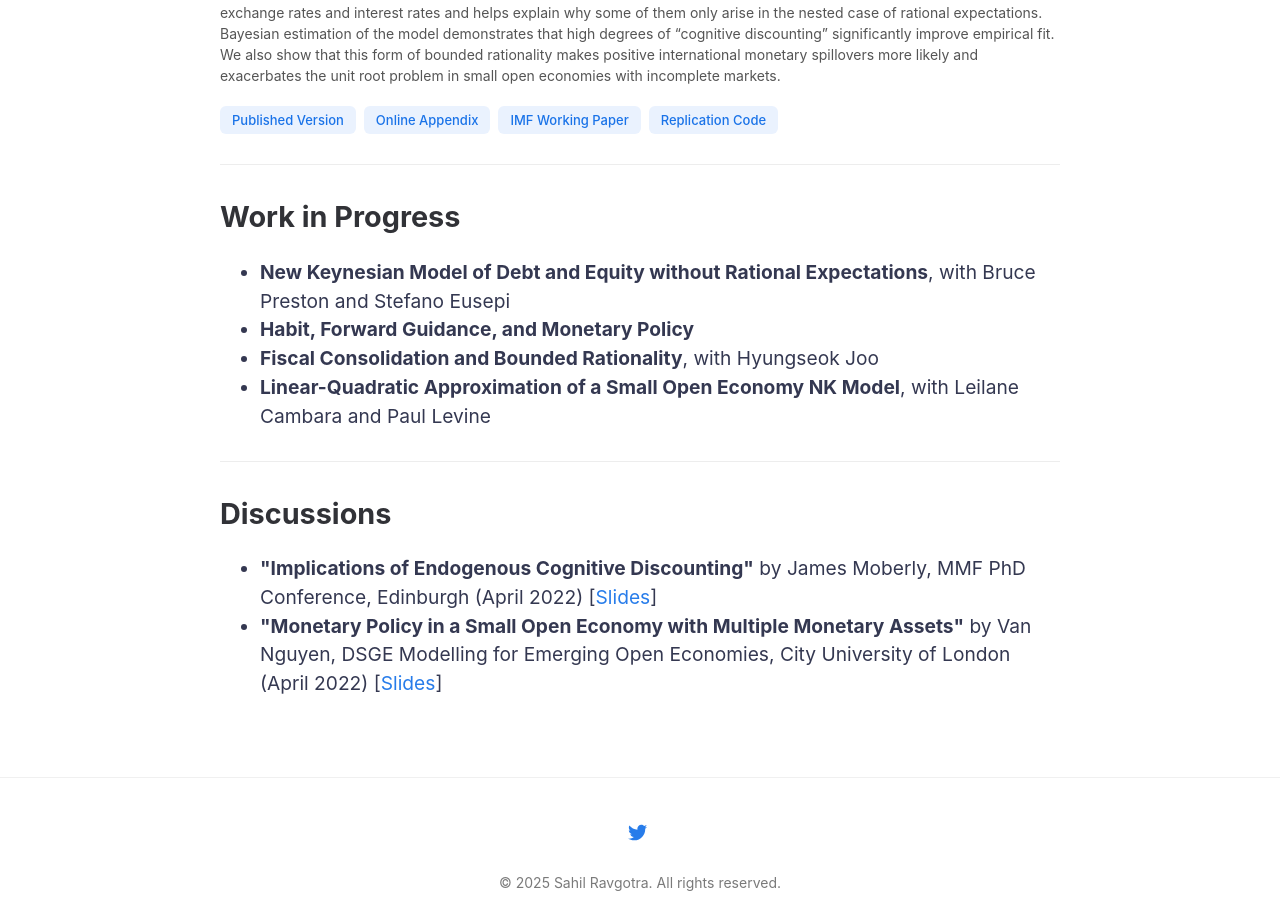
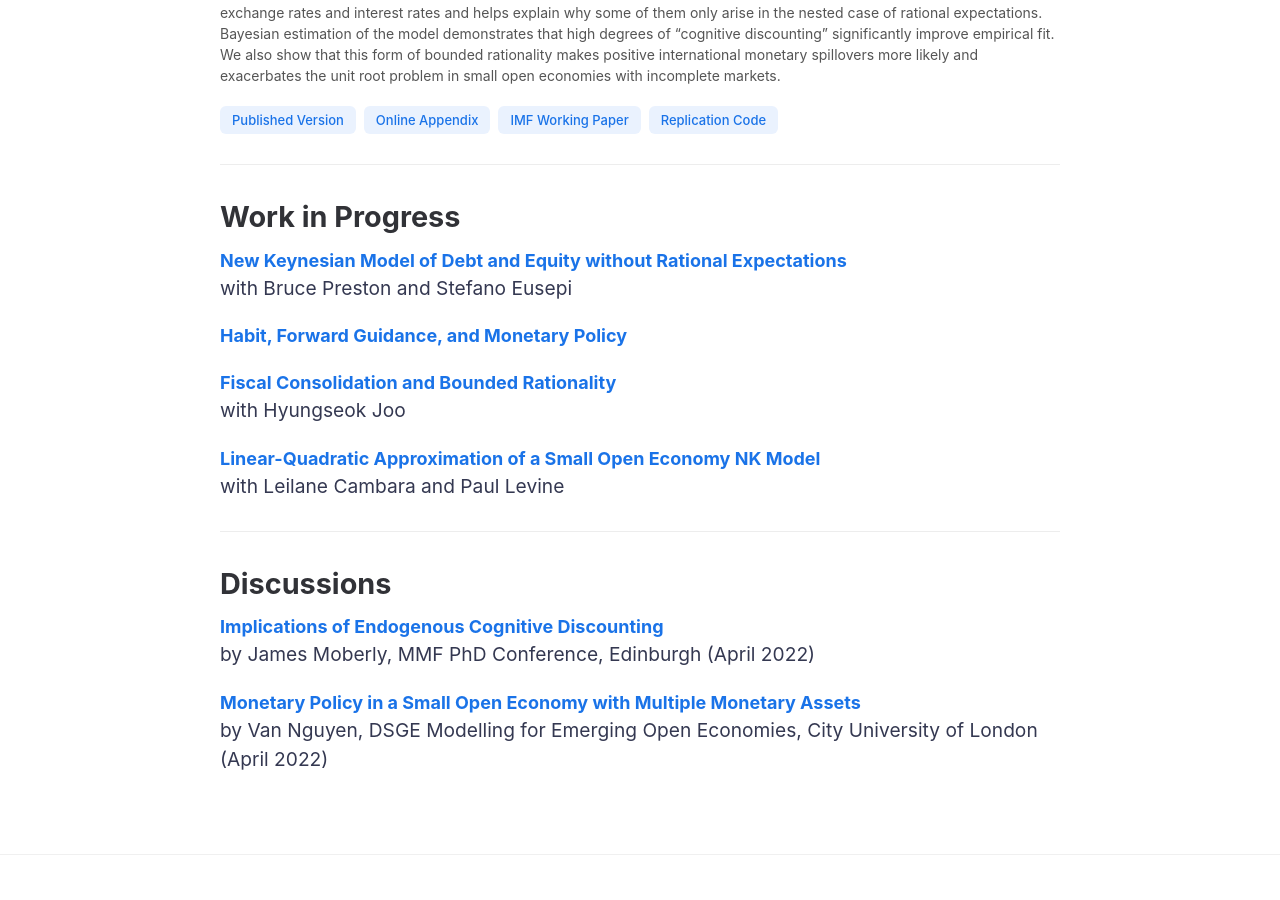
Before and after one commit to ravgotrasahil/ravgotrasahil-github.io, a Jekyll site: the page built from research.md, in a window 1280 px wide and 900 px high, scrolled down 766 px. Built offline with Jekyll 4.4.1, drawn with Linux system fonts in a browser that asks for light colours.

Commit message:
Update research.md

```diff
--- a/research.md
+++ b/research.md
@@ -40,26 +40,35 @@ We analyze the implications of adding boundedly rational agents à la Gabaix (20
 
 <h2>Work in Progress</h2>
 
-<ul>
-  <li><strong>New Keynesian Model of Debt and Equity without Rational Expectations</strong>, with Bruce Preston and Stefano Eusepi</li>
-  <li><strong>Habit, Forward Guidance, and Monetary Policy</strong></li>
-  <li><strong>Fiscal Consolidation and Bounded Rationality</strong>, with Hyungseok Joo</li>
-  <li><strong>Linear-Quadratic Approximation of a Small Open Economy NK Model</strong>, with Leilane Cambara and Paul Levine</li>
-</ul>
+<p>
+  <span style="font-size: 18px; font-weight: bold; color: #1a73e8;">New Keynesian Model of Debt and Equity without Rational Expectations</span><br>
+  with Bruce Preston and Stefano Eusepi
+</p>
+
+<p>
+  <span style="font-size: 18px; font-weight: bold; color: #1a73e8;">Habit, Forward Guidance, and Monetary Policy</span>
+</p>
+
+<p>
+  <span style="font-size: 18px; font-weight: bold; color: #1a73e8;">Fiscal Consolidation and Bounded Rationality</span><br>
+  with Hyungseok Joo
+</p>
+
+<p>
+  <span style="font-size: 18px; font-weight: bold; color: #1a73e8;">Linear-Quadratic Approximation of a Small Open Economy NK Model</span><br>
+  with Leilane Cambara and Paul Levine
+</p>
 
 <hr style="margin: 30px 0;">
 
 <h2>Discussions</h2>
 
-<ul>
-  <li>
-    <strong>"Implications of Endogenous Cognitive Discounting"</strong> by James Moberly,
-    MMF PhD Conference, Edinburgh (April 2022)
-    [<a href="#" target="_blank">Slides</a>]
-  </li>
-  <li>
-    <strong>"Monetary Policy in a Small Open Economy with Multiple Monetary Assets"</strong> by Van Nguyen,
-    DSGE Modelling for Emerging Open Economies, City University of London (April 2022)
-    [<a href="#" target="_blank">Slides</a>]
-  </li>
-</ul>
+<p>
+  <span style="font-size: 18px; font-weight: bold; color: #1a73e8;">Implications of Endogenous Cognitive Discounting</span><br>
+  by James Moberly, MMF PhD Conference, Edinburgh (April 2022)
+</p>
+
+<p>
+  <span style="font-size: 18px; font-weight: bold; color: #1a73e8;">Monetary Policy in a Small Open Economy with Multiple Monetary Assets</span><br>
+  by Van Nguyen, DSGE Modelling for Emerging Open Economies, City University of London (April 2022)
+</p>
```
